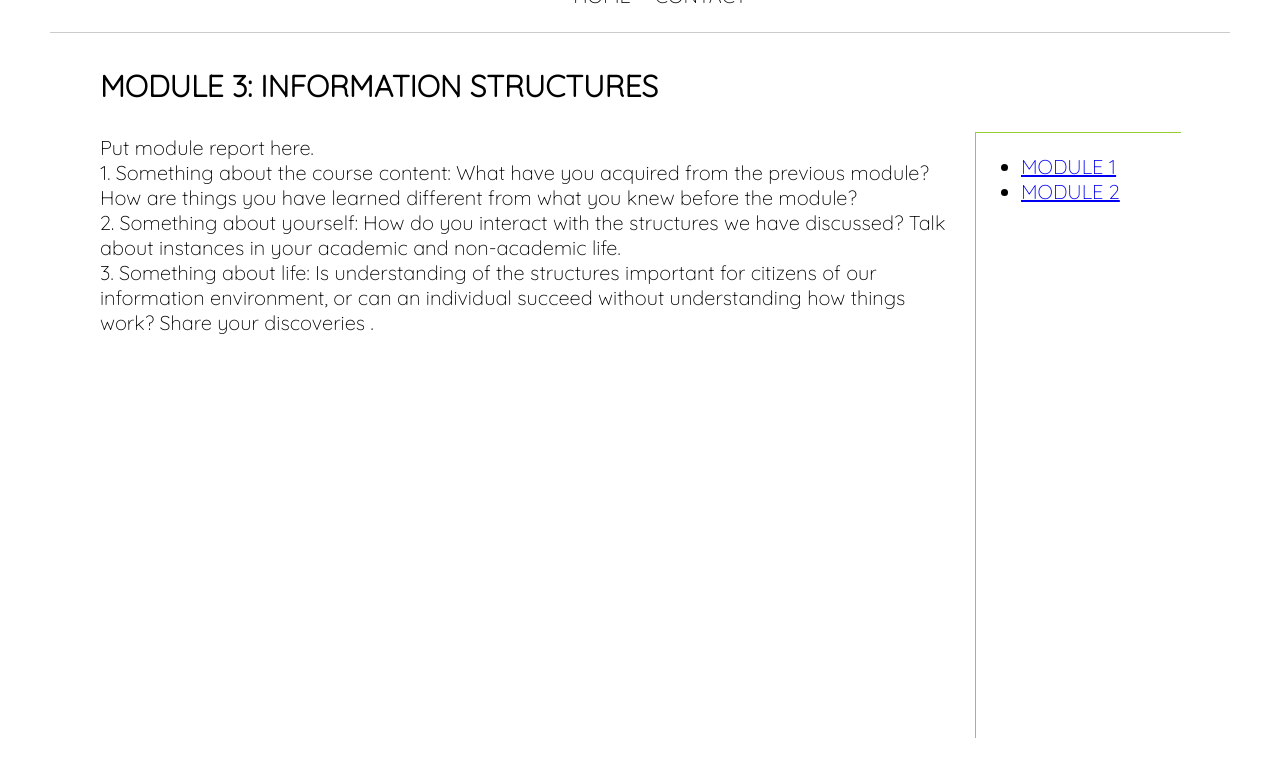
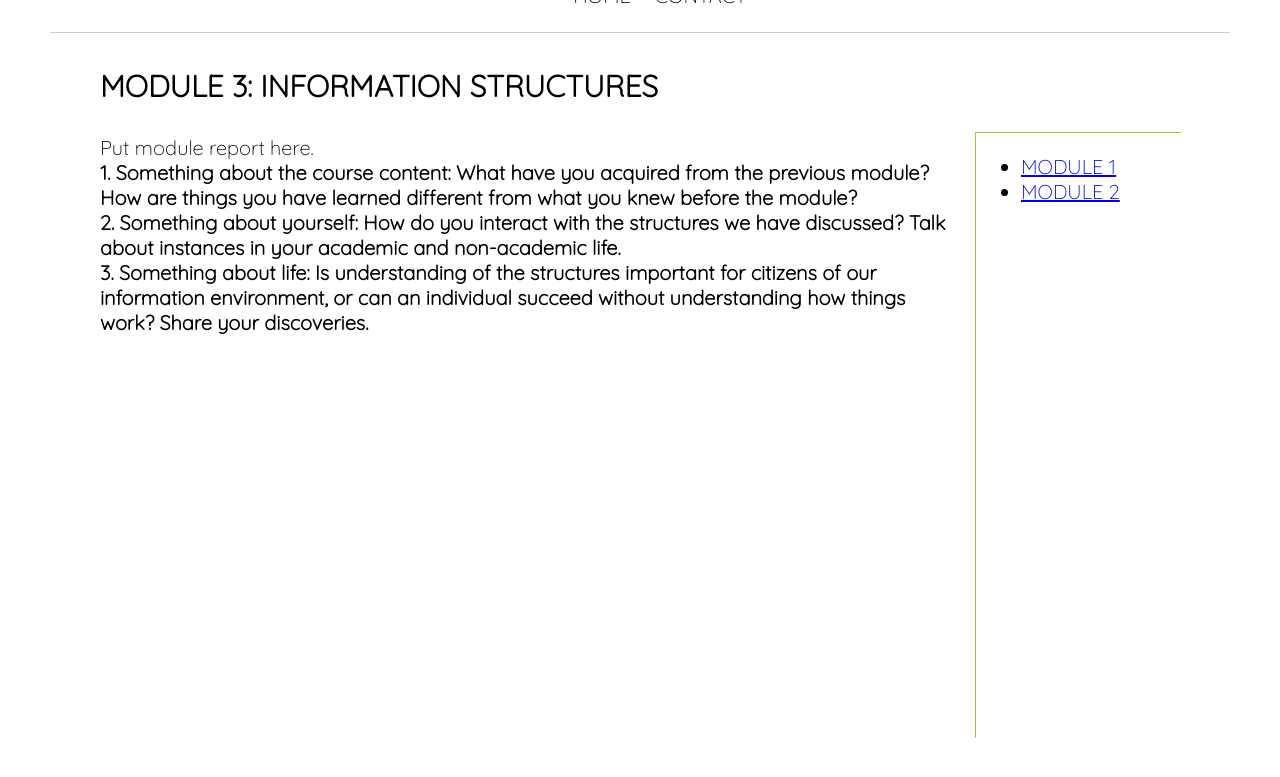
Before and after one commit to rcmetcalf/rcmetcalf.github.io, a Jekyll site: the page gooey/index.html, which Jekyll copies as it is, in a window 1280 px wide and 900 px high, scrolled down 588 px. Shown: the top 777 px of the window. Built offline with Jekyll 4.4.1, drawn with Linux system fonts in a browser that asks for light colours; Markdown is read by kramdown in place of the engine named in the settings.

```diff
--- a/gooey/index.html
+++ b/gooey/index.html
@@ -35,9 +35,9 @@
 	<div class="block1">
 		<h3>Module 3: Information Structures</h3>
 			<p> Put module report here. <br>
-			1. Something about the course content: What have you acquired from the previous module? How are things 				you have learned different from what you knew before the module? <br>
-			2. Something about yourself: How do you interact with the structures we have discussed? Talk about 				instances in your academic and non-academic life. <br>
-			3. Something about life: Is understanding of the structures important for citizens of our information 				environment, or can an individual succeed without understanding how things work? Share your discoveries				.<br>
+			<b>1. Something about the course content: What have you acquired from the previous module? How are things 			you have learned different from what you knew before the module?</b> <br>
+			<b>2. Something about yourself: How do you interact with the structures we have discussed? Talk about 				instances in your academic and non-academic life.</b> <br>
+			<b>3. Something about life: Is understanding of the structures important for citizens of our information 			environment, or can an individual succeed without understanding how things work? Share your 						discoveries.</b><br>
 			</p>
 	</div>
 
```
